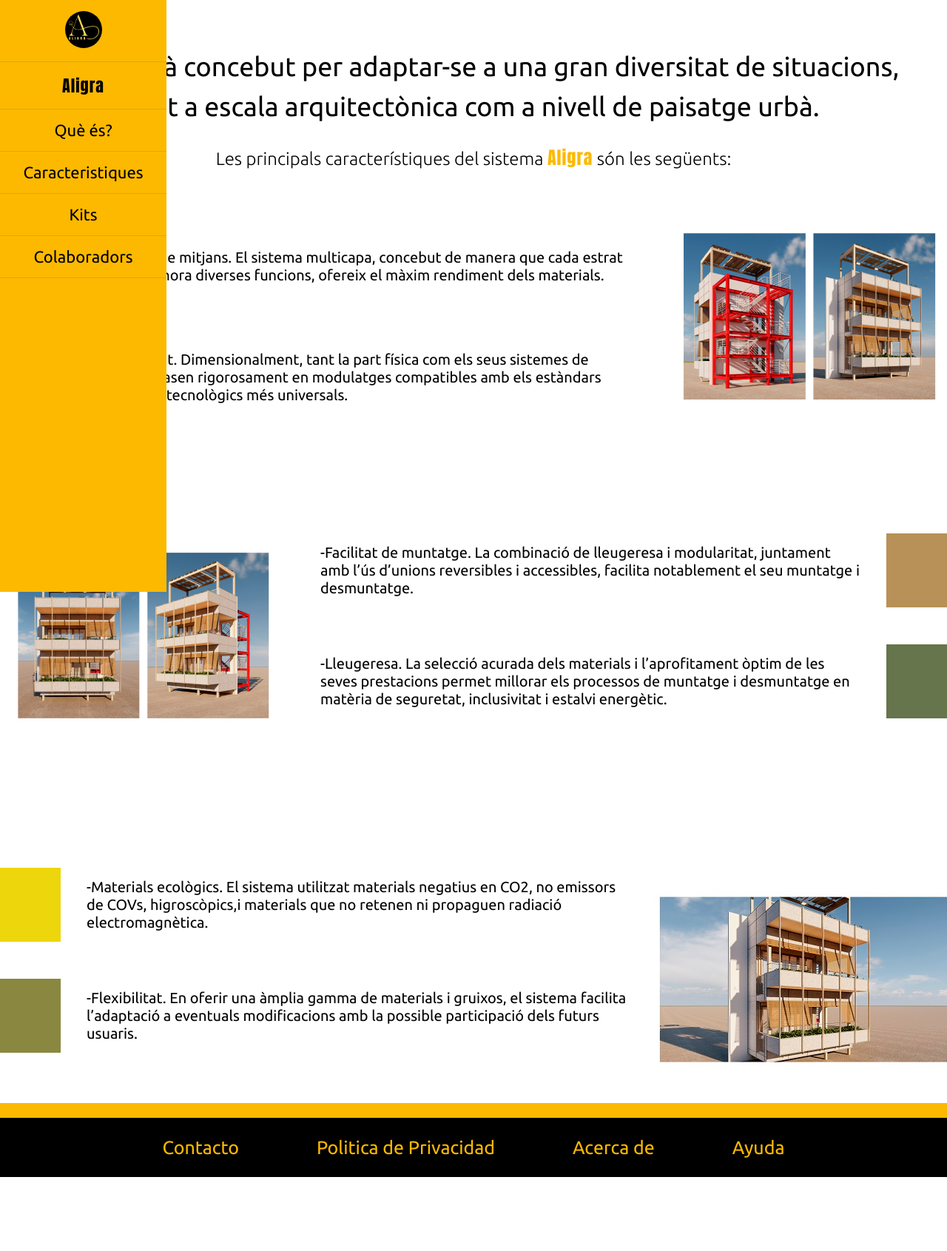
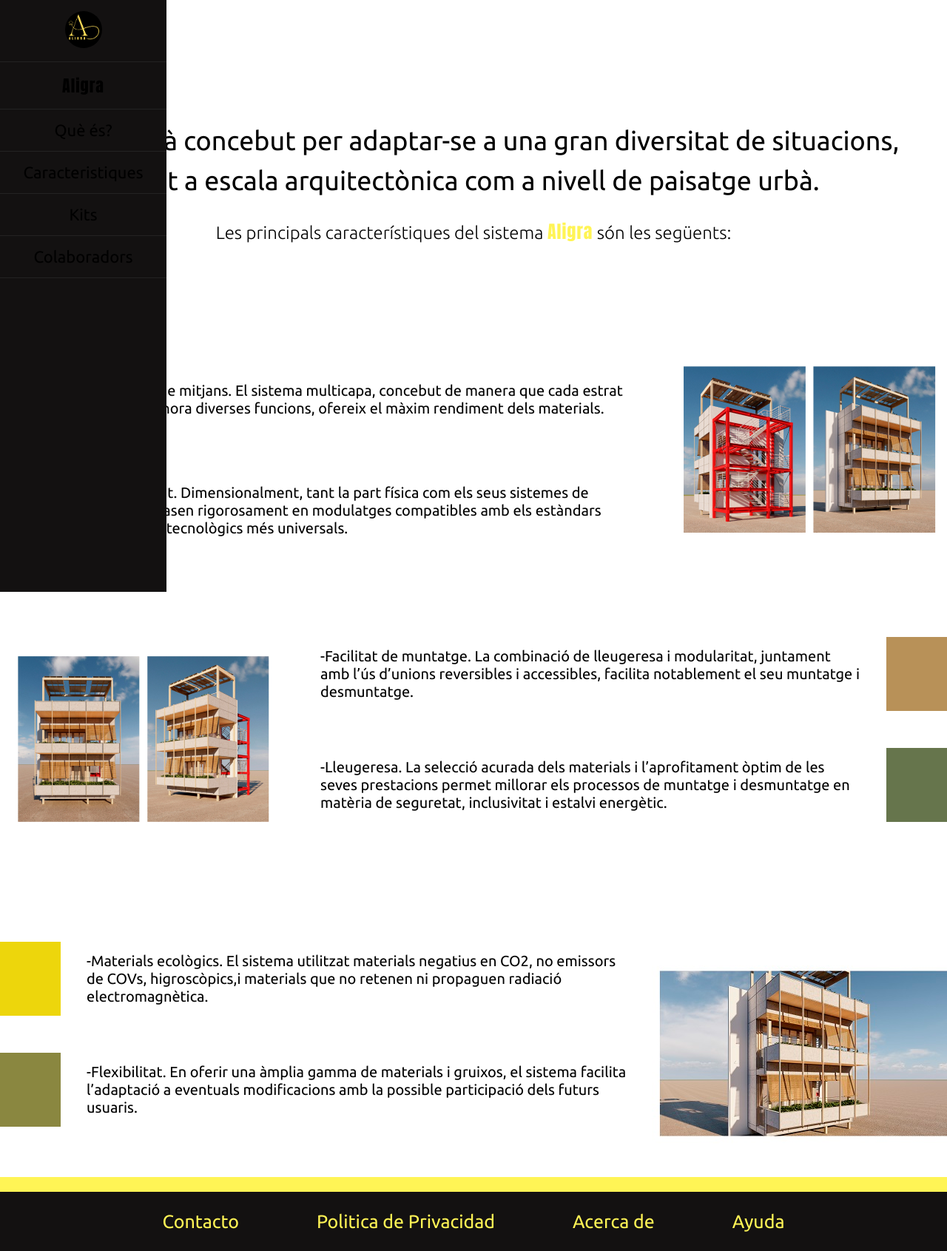
Before and after one commit to Manuraptor/amunt-p1-aligra, a SvelteKit app: page /caracteristiques in a window 1280 px wide. Shown: the top 1691 px of the page at 74% size. Before the commit the page ends 1591 px from the top, so only its background shows below. Built offline with nearby package versions, Linux system fonts and the light colour scheme.

Commit message:
cambiosmenoreshaciadiseño3

```diff
--- a/src/lib/componentes/Footer.svelte
+++ b/src/lib/componentes/Footer.svelte
@@ -15,8 +15,8 @@
     div {
         width: 100%;
         height: 100px;
-        background-color: black;
-        color: #FCB900;
+        background-color: #131111;
+        color: #FFF455;
         display: flex;
         flex-direction: row;
         align-items: center;
@@ -24,7 +24,7 @@
         gap:105px;
         font-size: 25px;
 
-        border-top:20px solid #FCB900;
+        border-top:20px solid #FFF455;
         bottom: 0;
         position: relative;
 
--- a/src/lib/componentes/Navbar.svelte
+++ b/src/lib/componentes/Navbar.svelte
@@ -34,7 +34,7 @@
         position: absolute;
         width: 225px;
         height: 100%;
-        background: #FCB900;
+        background: #131111;
         left: -13%;
         transition: 0.4s linear;
 
--- a/src/routes/caracteristiques/+page.svelte
+++ b/src/routes/caracteristiques/+page.svelte
@@ -135,14 +135,15 @@
         justify-content: center;
         align-items: center;
         flex-direction: column;
-        padding-top: 150px;
+        padding-top: 250px;
+        padding-bottom: 120px;
     }
 
     section {
         width: 100%;
         display: flex;
         justify-content: center;
-        margin-top: 160px;
+        margin-top: 120px;
 
     }
 
@@ -193,7 +194,7 @@
         font-family: Impact;
         letter-spacing: 1px;
         font-weight: lighter;
-        color: #FCB900;
+        color: #FFF455;
     }
 
 </style>
```
